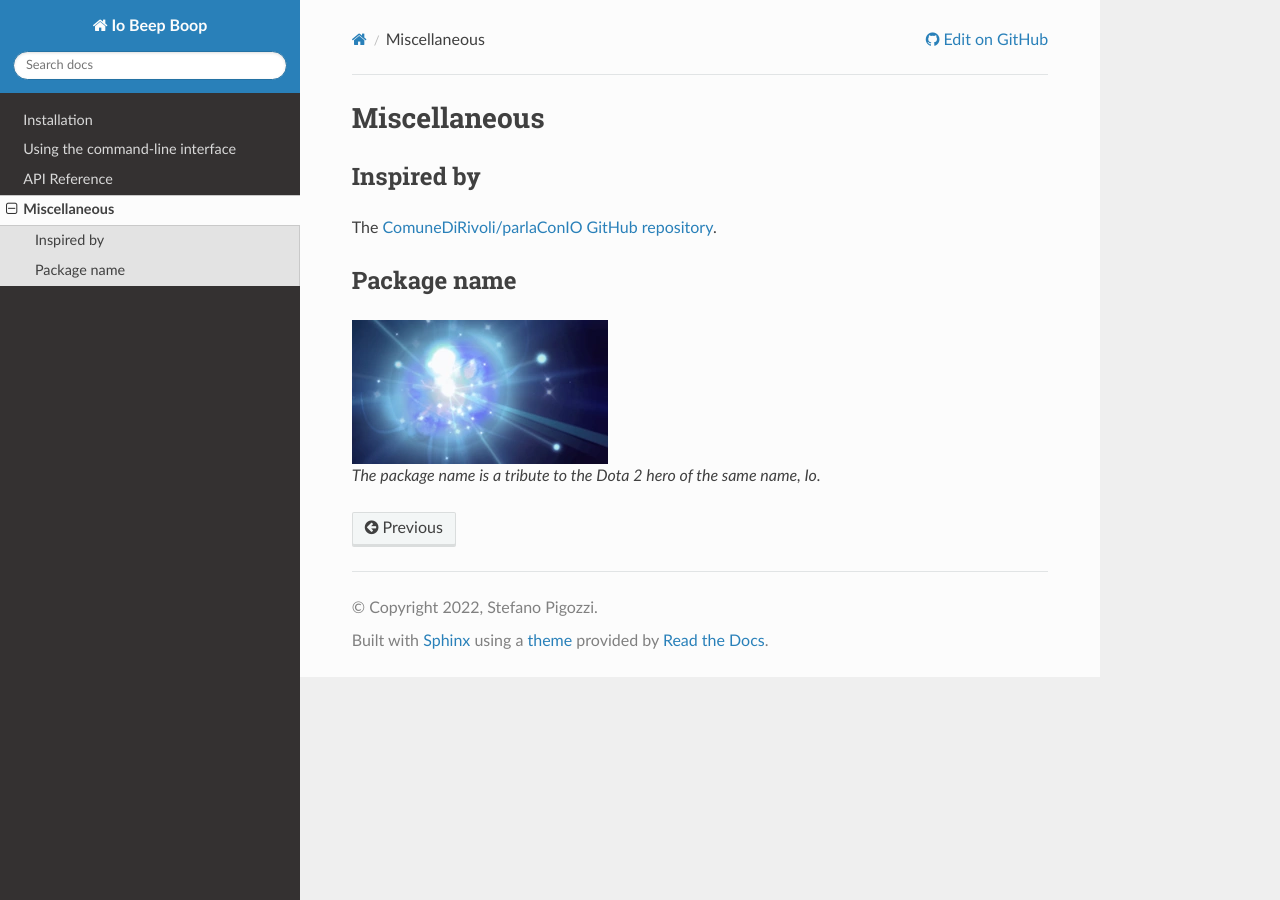
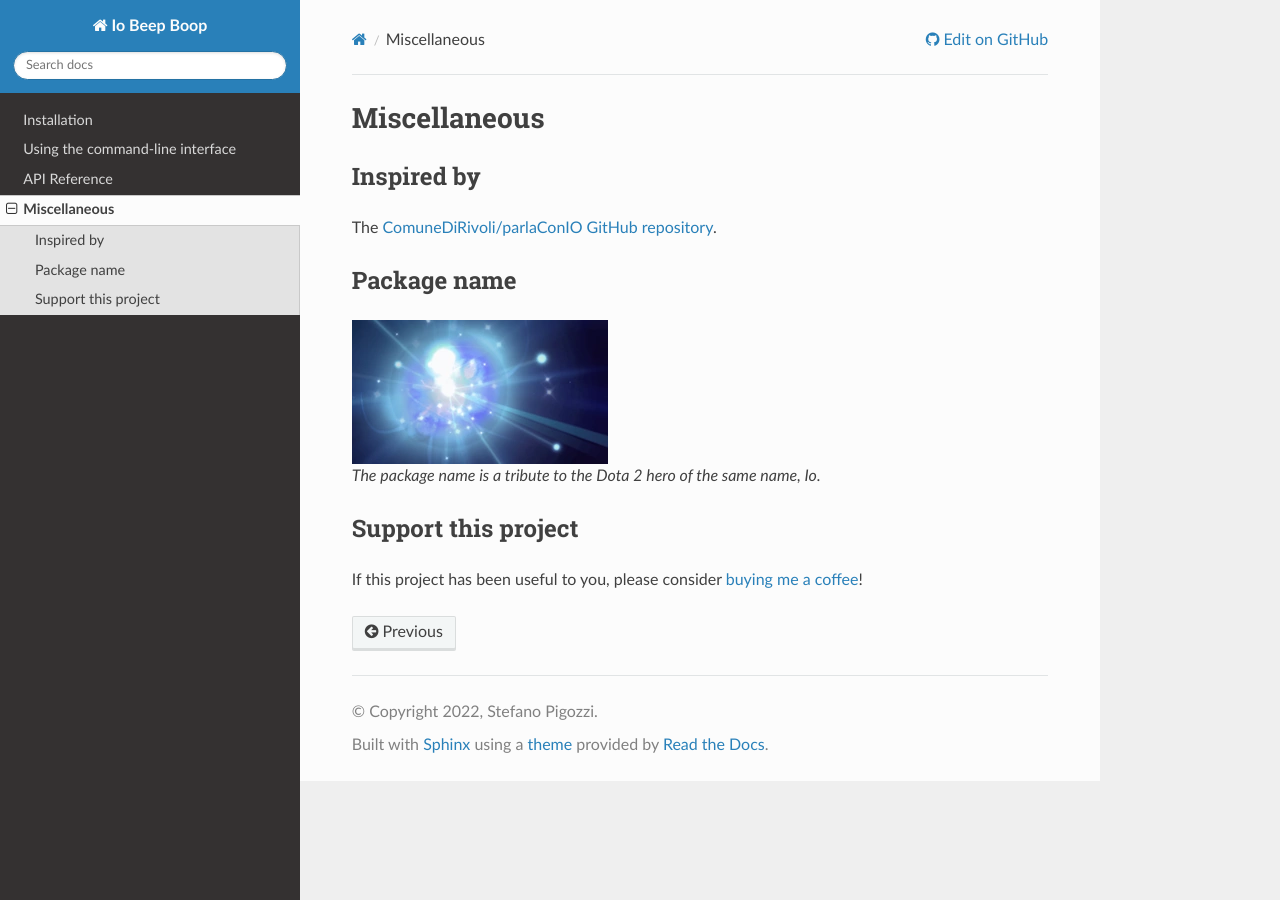
Before and after one commit to Steffo99/io-beep-boop, a Sphinx documentation site: the page built from docs/source/misc.rst, in a window 1280 px wide. Built offline with Sphinx 7.4.7 and the Read the Docs theme 2.0.0, drawn with Linux system fonts in a browser that asks for light colours.

Commit message:
:spiral_notepad: Add "Support this project" to the docs

```diff
--- a/docs/source/misc.rst
+++ b/docs/source/misc.rst
@@ -14,3 +14,9 @@ Package name
 .. figure:: io-dota.webp
 
     The package name is a tribute to the Dota 2 hero of the same name, Io.
+
+
+Support this project
+====================
+
+If this project has been useful to you, please consider `buying me a coffee <https://ko-fi.com/steffo>`_!
```
